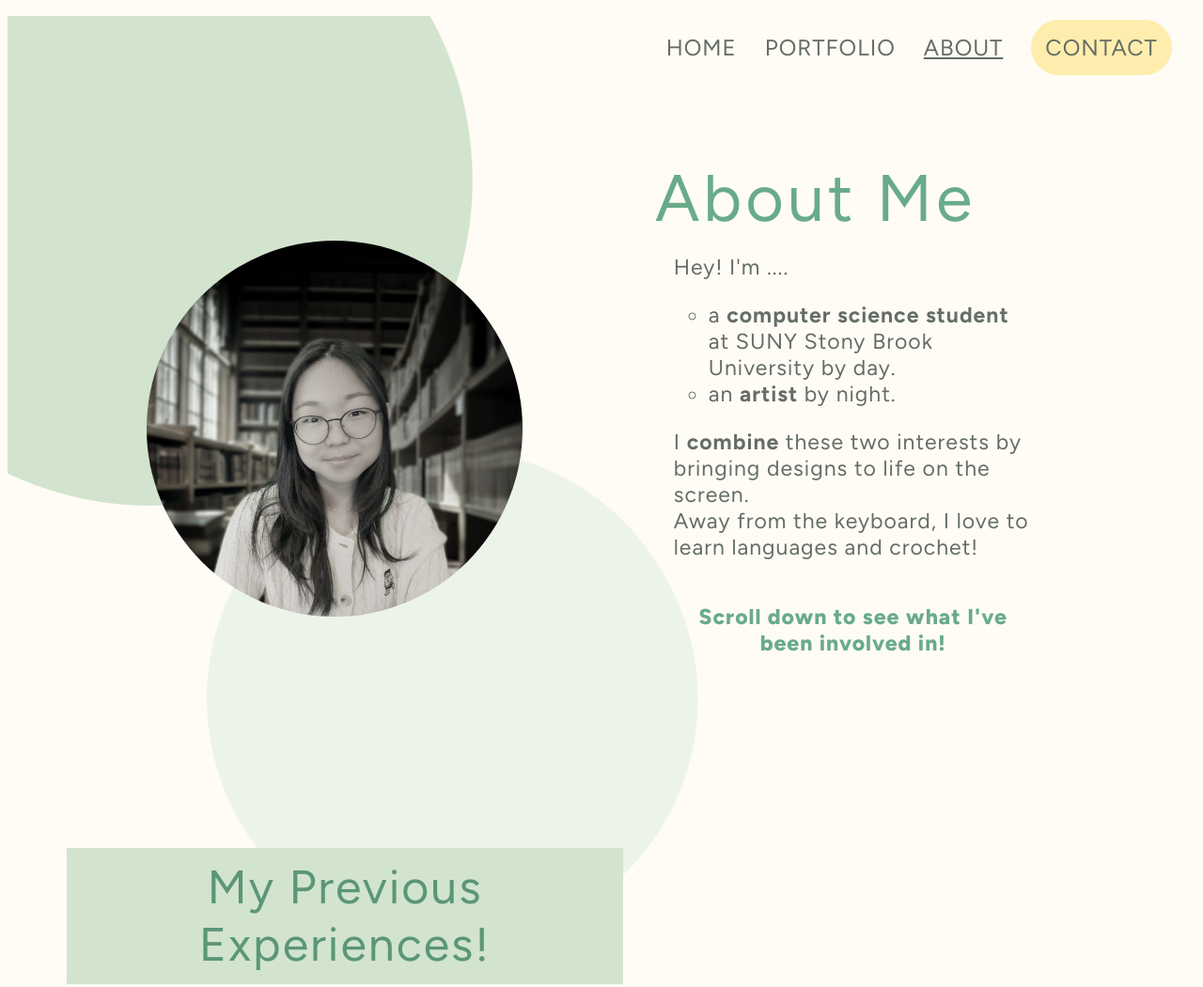
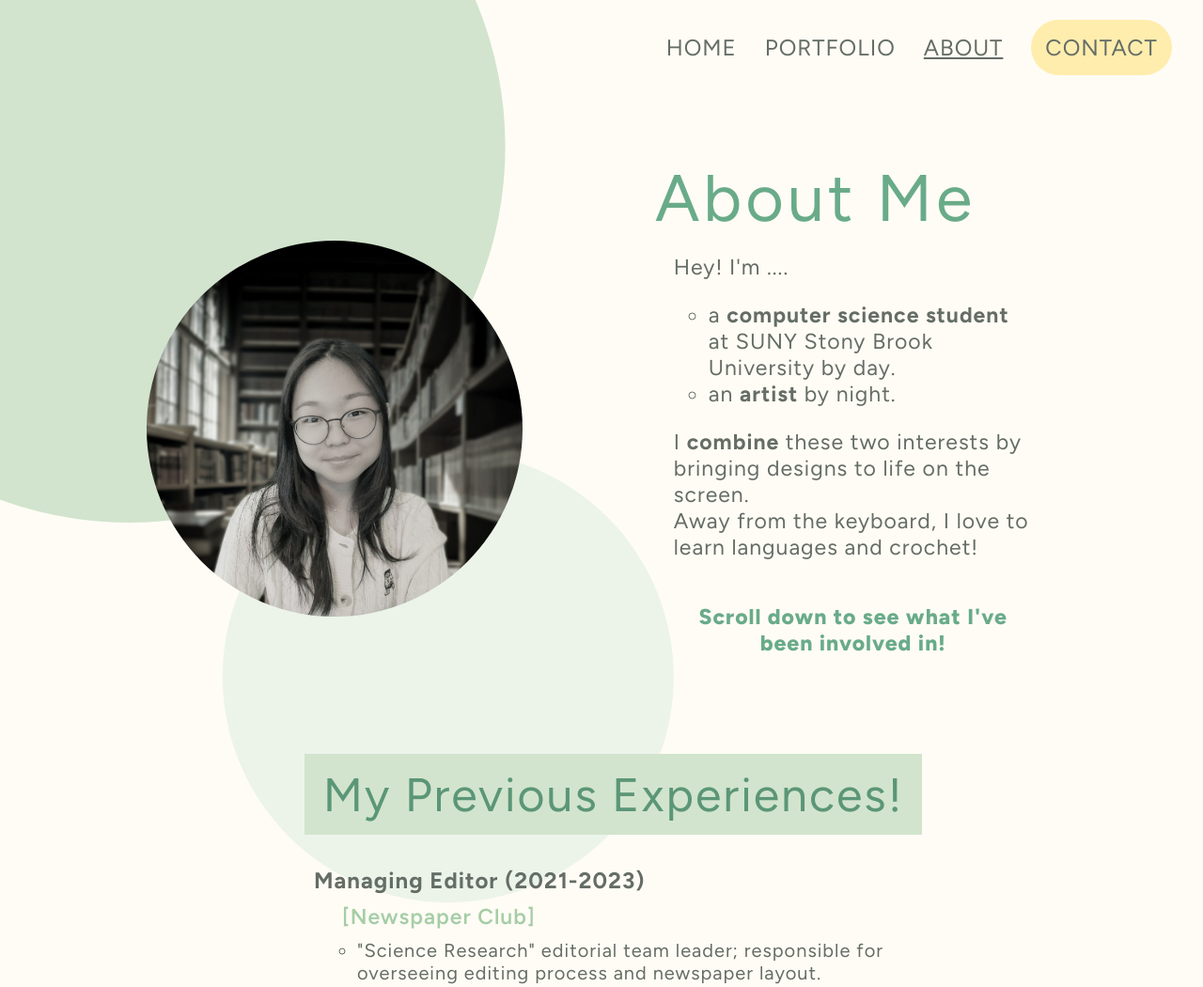
Before and after one commit to augchr/augchr.github.io, a plain HTML site: page about.html in a window 1280 px wide. Shown: the top 1050 px of the page at 94% size. Drawn offline with Linux system fonts and the light colour scheme.

Commit message:
circle background

```diff
--- a/PersonalWebsite.css
+++ b/PersonalWebsite.css
@@ -235,7 +235,7 @@ body{
 }
 
 .logoContainer h1{
-    font-size: 80px;
+    font-size: 45px;
     font-weight:600;
     color:rgb(105, 171, 137);
     text-align: center;
@@ -263,8 +263,30 @@ body{
     padding:10%;
 }
 
+.UpperCircle{
+    position:absolute;
+    border-radius: 50%;
+    background-color: rgb(210, 228, 205);
+    height: 100vh;
+    width:100vh;
+    z-index: 1;
+    bottom:.5vh;
+    right:60vw;
+    transform:translate(2vw,-30vh)
+}
+.LowerCircle{
+    position:absolute;
+    border-radius: 50%;
+    background-color: rgb(236, 244, 234);
+    height: 60vh;
+    width:60vh;
+    z-index: 1;
+    top:90vh;
+    right:45vw;
+    transform:translate(1vw,-30vh)
+}
+
 .aboutContainer{
-    background-image:url(AboutMeBg6.png);
     width:100%;
     height:200%;
     background-repeat: no-repeat;
@@ -274,7 +296,7 @@ body{
 
 .aboutContainer2{
     display:grid;
-    margin:30% auto;
+    margin:30% auto 0 auto;
     padding: 2% 0%;
     width:90%;
     grid-template-columns: 1fr 1fr;
@@ -332,18 +354,22 @@ body{
     margin:auto auto;
     border-radius:100%;
     animation: welcomeCrossLeft .90s;
+    z-index:2;
 }
 
 
 .section2{
-    display: flex;
-    flex-direction: column;
     align-items: center;
     justify-content: center;
     width:100%;
+
 }
+
 .experiences{
-    margin:22% auto;
+    width:50%;
+    margin: 0 auto;
+    position:relative;
+    z-index: 2;
 
 }
 
@@ -374,6 +400,7 @@ body{
     font-weight: 600;
     font-size: 23px;
     color: rgb(165, 205, 167);
+
 }
 
 .experiences ul {
@@ -392,6 +419,7 @@ body{
     background-repeat: no-repeat;
     background-position:center;*/
     width:100%;
+    height:100%;
     overflow:hidden;
 
 
--- a/about.html
+++ b/about.html
@@ -17,6 +17,9 @@
 
 <body>
     <div class = "aboutContainer">
+        <span class = "UpperCircle"> </span>
+        <span class = "LowerCircle"> </span>
+
         <div class = "aboutContainer2">
             <img class = "aboutMeImg" src = "AboutMeProfile.jpeg" alt = "A Picture of Me" >
             <div class = "aboutMe">
@@ -33,8 +36,7 @@
                 </div>
 
             </div>
-
-
+        </div>
 
         <div class = "section2">
             <div class = "experiences">
@@ -59,7 +61,6 @@
                         </ul>
                 </div>
             </div>
-        </div>
     </div>
     <script src = "about.js"></script>
 
```
